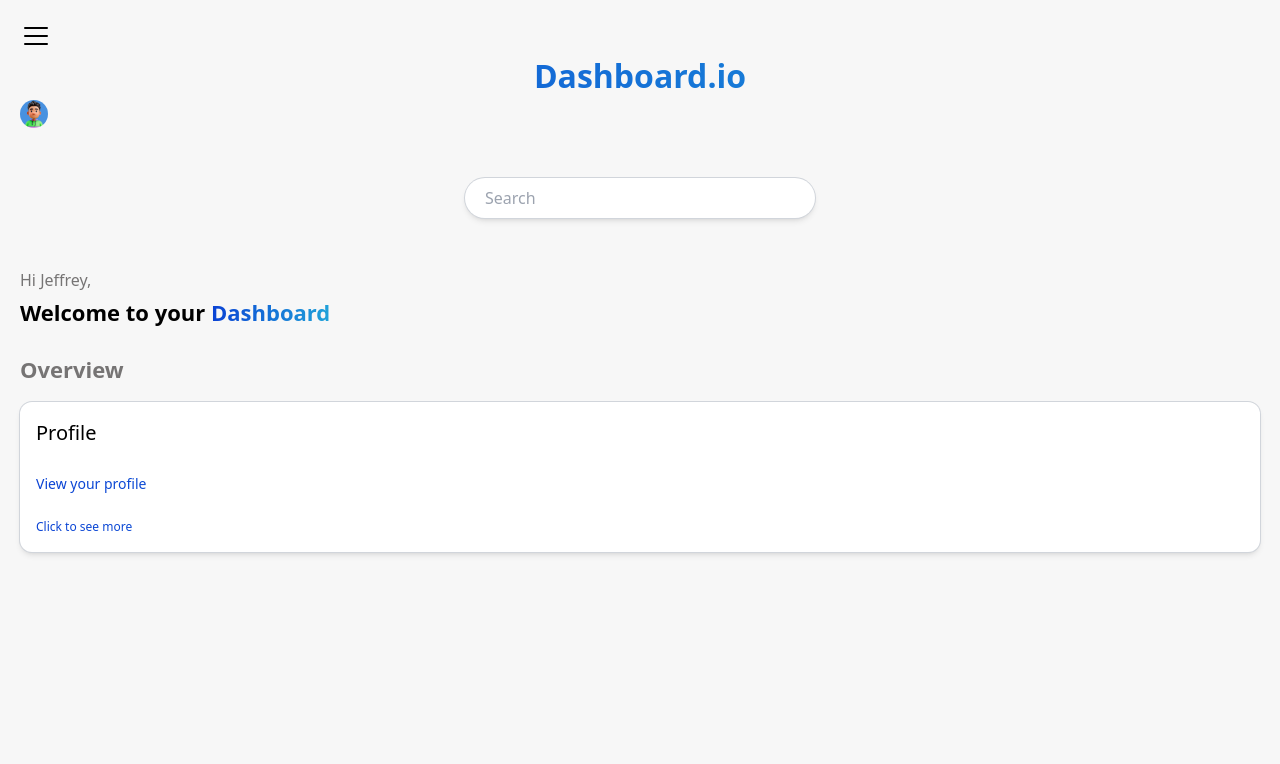
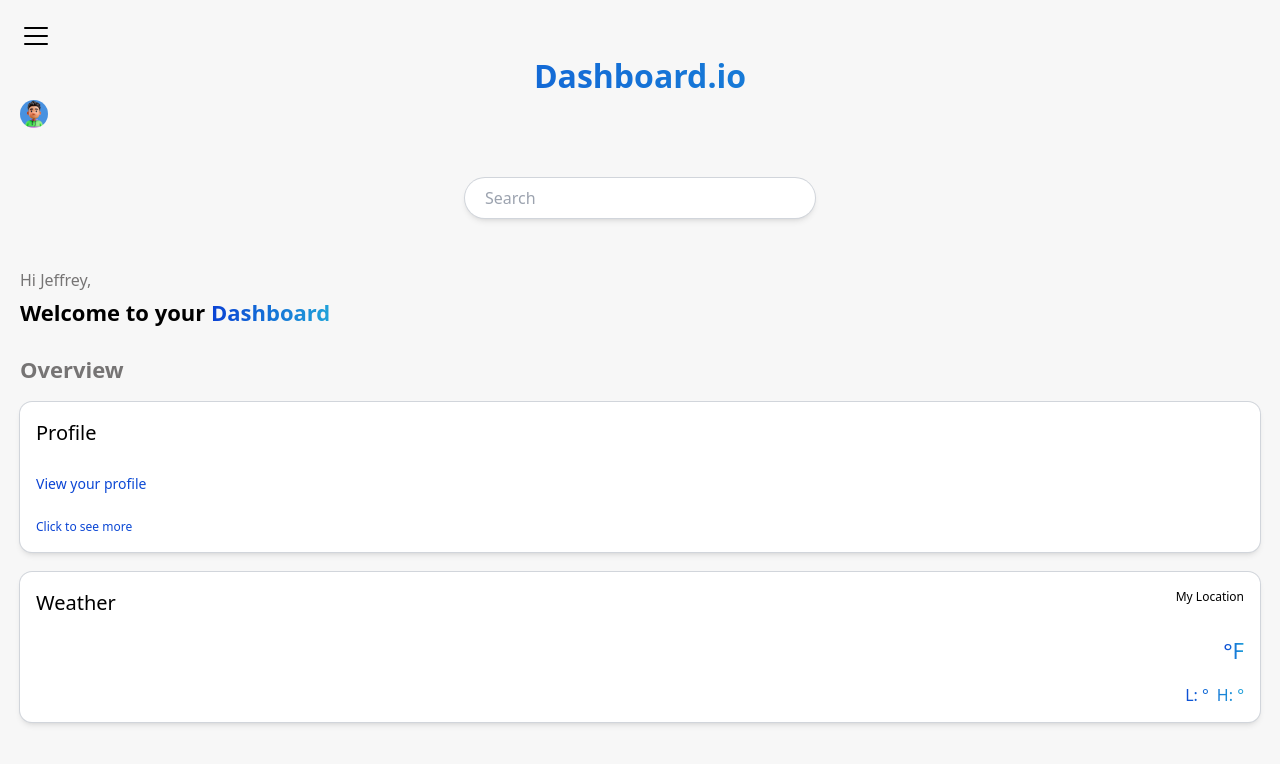
Before and after one commit to jeffreychery009/Dashboard-profile, a React (Vite) app: page / in a window 1280 px wide. Shown: the top 764 px of the page. Built offline with nearby package versions, Linux system fonts and the light colour scheme; no server answers.

Commit message:
Additional changes

```diff
--- a/src/components/HomePage.tsx
+++ b/src/components/HomePage.tsx
@@ -1,6 +1,7 @@
 import profileImage from "../assets/ProfileImage.jpg";
 import Menu from "../assets/list.svg";
 import ProfileCard from "./Cards/ProfileCard";
+import WeatherCard from "./Cards/WeatherCard";
 
 const HomePage = () => {
   const user = "Jeffrey";
@@ -35,8 +36,9 @@ const HomePage = () => {
       <div className="mb-3">
         <h2 className="text-md font-semibold text-custom-text">Overview</h2>
       </div>
-      <div className="flex justify-center items-center">
+      <div className="flex justify-center items-center flex-wrap gap-4">
         <ProfileCard />
+        <WeatherCard />
       </div>
     </>
   );
```
